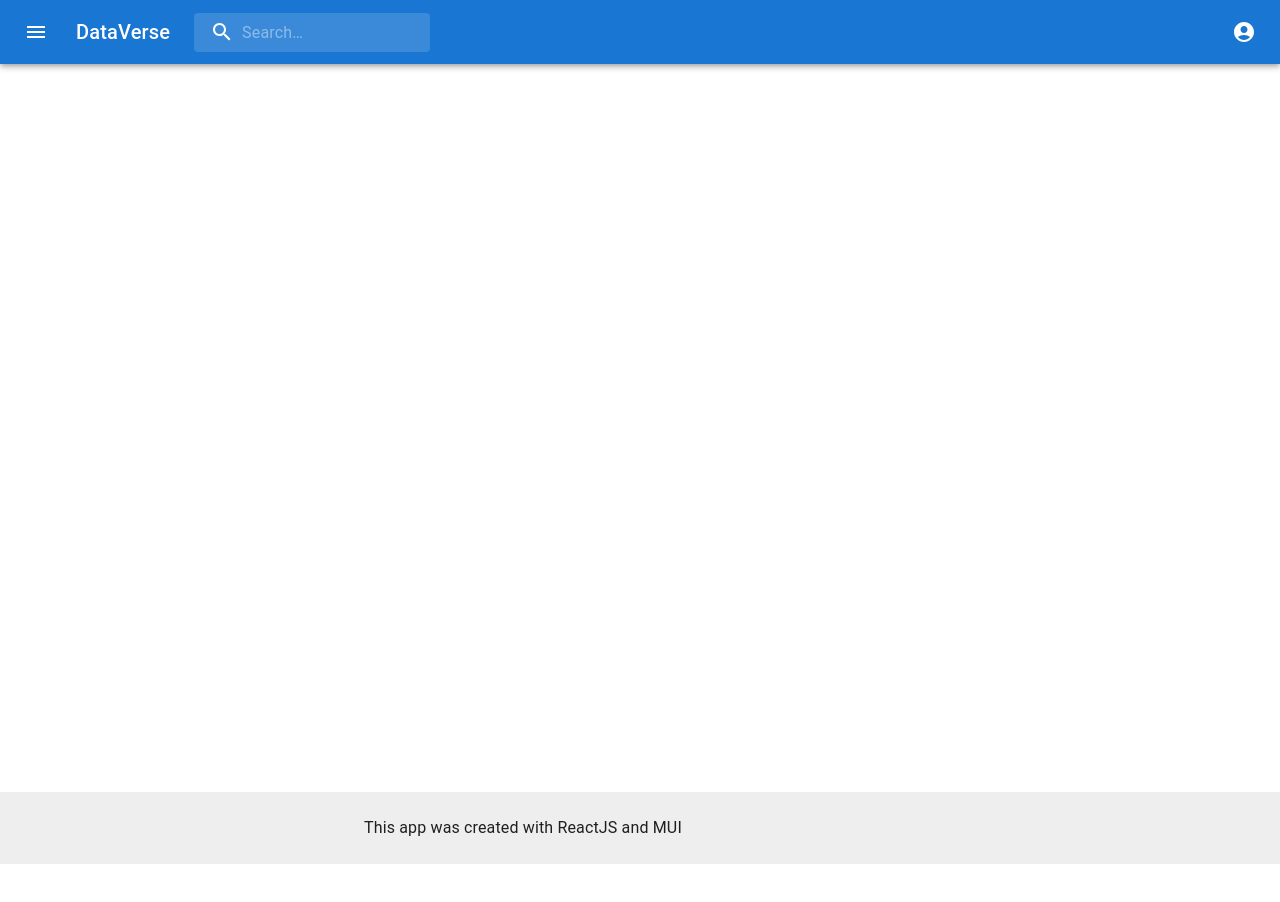
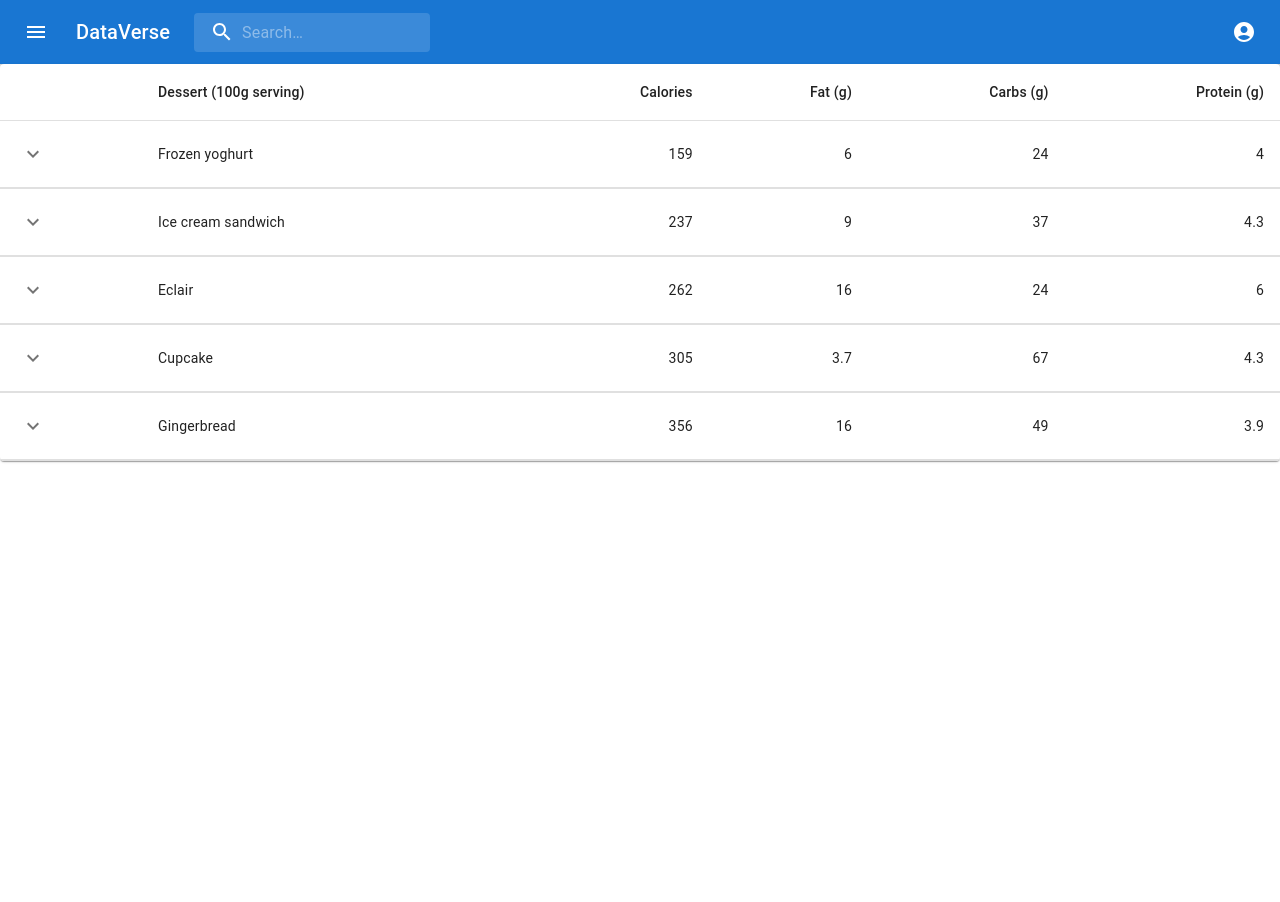
Before and after one commit to Zunaty/dataverse, a React (Create React App) app in the folder client/: page /dashboard in a window 1280 px wide. Shown: the top 902 px of the page. Before the commit the page ends 864 px from the top, so only its background shows below. Built offline with nearby package versions, Linux system fonts and the light colour scheme.

Commit message:
started dashboard

```diff
--- a/client/src/components/Dashboard/index.js
+++ b/client/src/components/Dashboard/index.js
@@ -1,12 +1,156 @@
-import React from 'react';
+import * as React from 'react';
+import PropTypes from 'prop-types';
+import Box from '@mui/material/Box';
+import Collapse from '@mui/material/Collapse';
+import IconButton from '@mui/material/IconButton';
+import Table from '@mui/material/Table';
+import TableBody from '@mui/material/TableBody';
+import TableCell from '@mui/material/TableCell';
+import TableContainer from '@mui/material/TableContainer';
+import TableHead from '@mui/material/TableHead';
+import TableRow from '@mui/material/TableRow';
+import Typography from '@mui/material/Typography';
+import Paper from '@mui/material/Paper';
+import KeyboardArrowDownIcon from '@mui/icons-material/KeyboardArrowDown';
+import KeyboardArrowUpIcon from '@mui/icons-material/KeyboardArrowUp';
 
-function Dashboard() {
+function createData(name, calories, fat, carbs, protein, price)
+{
+    return {
+        name,
+        calories,
+        fat,
+        carbs,
+        protein,
+        price,
+        history: [
+            {
+                date: '2020-01-05',
+                customerId: '11091700',
+                amount: 3,
+            },
+            {
+                date: '2020-01-02',
+                customerId: 'Anonymous',
+                amount: 1,
+            },
+        ],
+    };
+}
+
+function Row(props)
+{
+    const { row } = props;
+    const [open, setOpen] = React.useState(false);
 
     return (
-        <div>
+        <React.Fragment>
+            <TableRow sx={{ '& > *': { borderBottom: 'unset' } }}>
+                <TableCell>
+                    <IconButton
+                        aria-label="expand row"
+                        size="small"
+                        onClick={() => setOpen(!open)}
+                    >
+                        {open ? <KeyboardArrowUpIcon /> : <KeyboardArrowDownIcon />}
+                    </IconButton>
+                </TableCell>
+                <TableCell component="th" scope="row">
+                    {row.name}
+                </TableCell>
+                <TableCell align="right">{row.calories}</TableCell>
+                <TableCell align="right">{row.fat}</TableCell>
+                <TableCell align="right">{row.carbs}</TableCell>
+                <TableCell align="right">{row.protein}</TableCell>
+            </TableRow>
+            <TableRow>
+                <TableCell style={{ paddingBottom: 0, paddingTop: 0 }} colSpan={6}>
+                    <Collapse in={open} timeout="auto" unmountOnExit>
+                        <Box sx={{ margin: 1 }}>
+                            <Typography variant="h6" gutterBottom component="div">
+                                History
+                            </Typography>
+                            <Table size="small" aria-label="purchases">
+                                <TableHead>
+                                    <TableRow>
+                                        <TableCell>Date</TableCell>
+                                        <TableCell>Customer</TableCell>
+                                        <TableCell align="right">Amount</TableCell>
+                                        <TableCell align="right">Total price ($)</TableCell>
+                                    </TableRow>
+                                </TableHead>
+                                <TableBody>
+                                    {row.history.map((historyRow) => (
+                                        <TableRow key={historyRow.date}>
+                                            <TableCell component="th" scope="row">
+                                                {historyRow.date}
+                                            </TableCell>
+                                            <TableCell>{historyRow.customerId}</TableCell>
+                                            <TableCell align="right">{historyRow.amount}</TableCell>
+                                            <TableCell align="right">
+                                                {Math.round(historyRow.amount * row.price * 100) / 100}
+                                            </TableCell>
+                                        </TableRow>
+                                    ))}
+                                </TableBody>
+                            </Table>
+                        </Box>
+                    </Collapse>
+                </TableCell>
+            </TableRow>
+        </React.Fragment>
+    );
+}
 
-        </div>
-    )
+Row.propTypes = {
+    row: PropTypes.shape({
+        calories: PropTypes.number.isRequired,
+        carbs: PropTypes.number.isRequired,
+        fat: PropTypes.number.isRequired,
+        history: PropTypes.arrayOf(
+            PropTypes.shape({
+                amount: PropTypes.number.isRequired,
+                customerId: PropTypes.string.isRequired,
+                date: PropTypes.string.isRequired,
+            }),
+        ).isRequired,
+        name: PropTypes.string.isRequired,
+        price: PropTypes.number.isRequired,
+        protein: PropTypes.number.isRequired,
+    }).isRequired,
 };
 
+const rows = [
+    createData('Frozen yoghurt', 159, 6.0, 24, 4.0, 3.99),
+    createData('Ice cream sandwich', 237, 9.0, 37, 4.3, 4.99),
+    createData('Eclair', 262, 16.0, 24, 6.0, 3.79),
+    createData('Cupcake', 305, 3.7, 67, 4.3, 2.5),
+    createData('Gingerbread', 356, 16.0, 49, 3.9, 1.5),
+];
+
+export function Dashboard()
+{
+    return (
+        <TableContainer component={Paper}>
+            <Table aria-label="collapsible table">
+                <TableHead>
+                    <TableRow>
+                        <TableCell />
+                        <TableCell>Dessert (100g serving)</TableCell>
+                        <TableCell align="right">Calories</TableCell>
+                        <TableCell align="right">Fat&nbsp;(g)</TableCell>
+                        <TableCell align="right">Carbs&nbsp;(g)</TableCell>
+                        <TableCell align="right">Protein&nbsp;(g)</TableCell>
+                    </TableRow>
+                </TableHead>
+                <TableBody>
+                    {rows.map((row) => (
+                        <Row key={row.name} row={row} />
+                    ))}
+                </TableBody>
+            </Table>
+        </TableContainer>
+    );
+}
+
 export default Dashboard;
```
